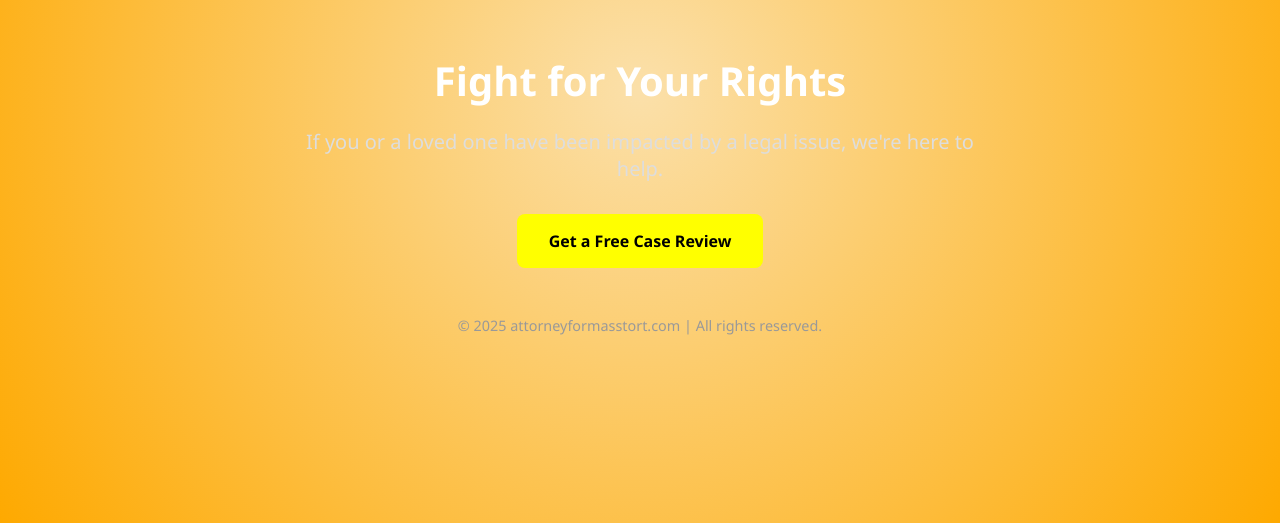
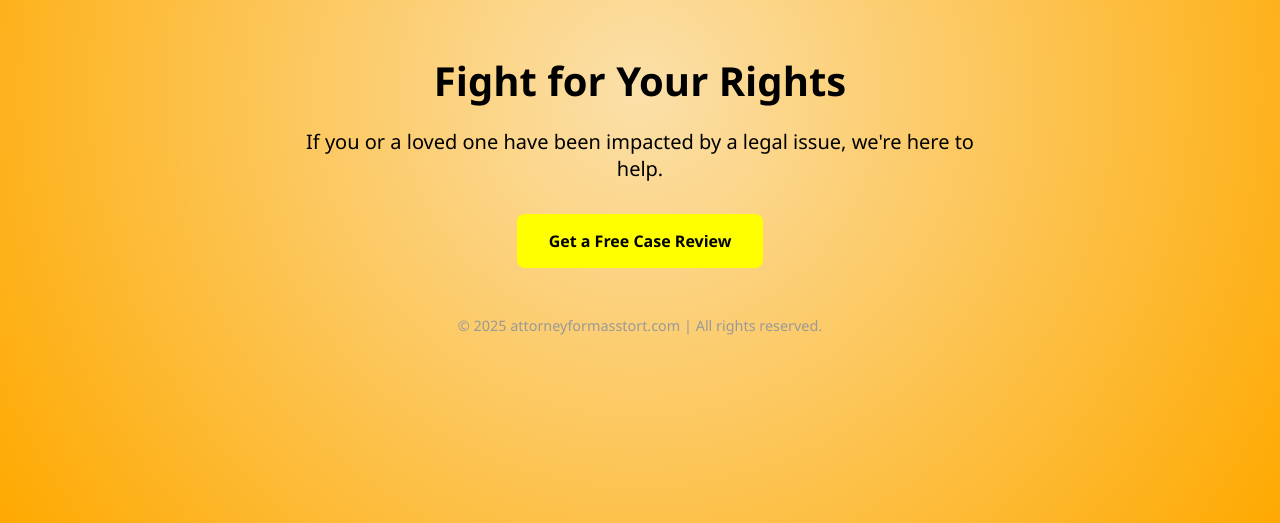
Before and after one commit to SonaliG25/attorney, a plain HTML site: page index.html in a window 1280 px wide. Shown: the part 341-864 px from the top of the page. Drawn offline with Linux system fonts and the light colour scheme.

Commit message:
Update index.html

```diff
--- a/index.html
+++ b/index.html
@@ -27,12 +27,13 @@
     h1 {
       font-size: 2.5rem;
       margin-bottom: 1rem;
+      color: #000;
     }
 
     p {
       font-size: 1.25rem;
       margin-bottom: 2rem;
-      color: #ddd;
+      color: #000;
     }
 
     a.button {
```
